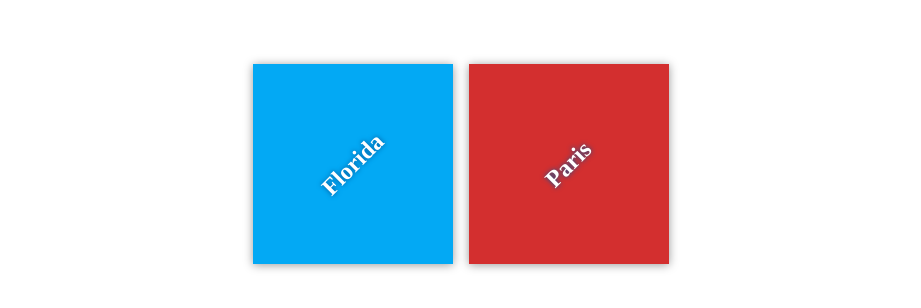
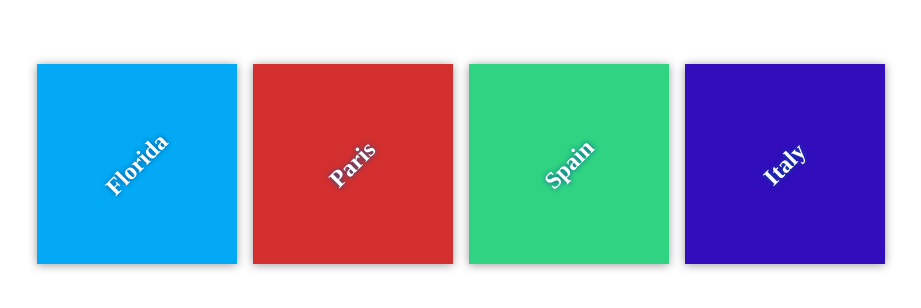
Before and after one commit to basam77/my-travel-plans, a plain HTML site: page index.html in a window 1280 px wide. Shown: the part 236-544 px from the top of the page, without its empty margins (179-1100 px from the left). Drawn offline with Linux system fonts and the light colour scheme; files that its build step writes are made by us from their sources.

Commit message:
include new destinations

```diff
--- a/app.css
+++ b/app.css
@@ -58,3 +58,11 @@ h2 {
 #paris {
     background-color: #d32f2f;
 }
+
+#spain {
+    background-color: #2fd381;
+}
+
+#italy {
+    background-color: #320dbb;
+}
--- a/index.html
+++ b/index.html
@@ -17,6 +17,14 @@
             <div class="destination" id="paris">
                 <h2>Paris</h2>
             </div>
+
+            <div class="destination" id="spain">
+                <h2>Spain</h2>
+            </div>
+
+            <div class="destination" id="italy">
+                <h2>Italy</h2>
+            </div>
         </div>
     </div>
 
```
